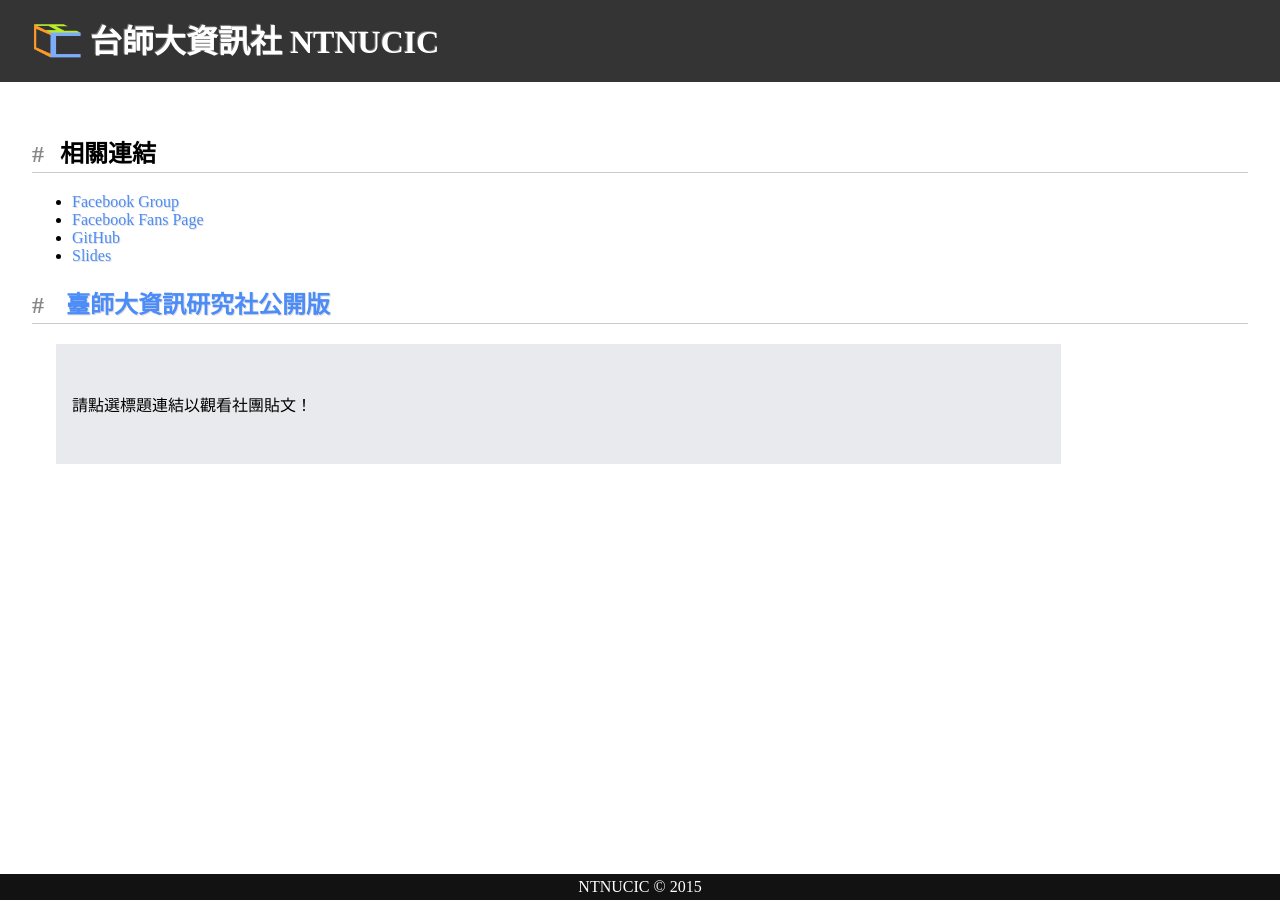
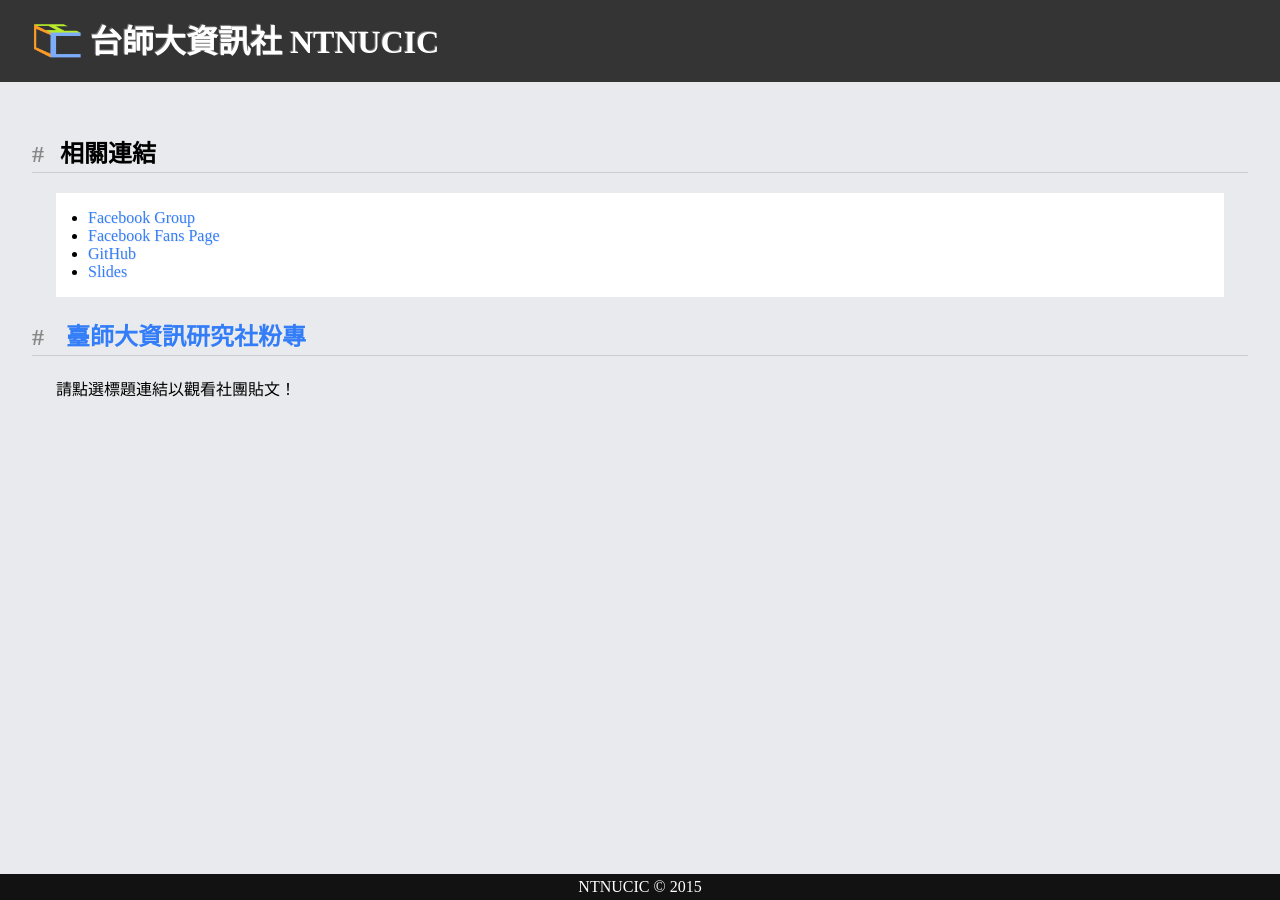
Before and after one commit to NTNUCIC/NTNUCIC.github.io, a Jekyll site: the page built from index.md, in a window 1280 px wide. Built offline with Jekyll 4.4.1, drawn with Linux system fonts in a browser that asks for light colours.

Commit message:
改成顯示粉絲專頁的貼文

```diff
--- a/index.md
+++ b/index.md
@@ -9,53 +9,36 @@
 - [Slides](http://ntnucic.github.io/104/)
 
 <h2 id="fb_title">
-  <a href="https://www.facebook.com/groups/ntnucic/">臺師大資訊研究社公開版</a>
+  <a href="https://www.facebook.com/ntnucic/">臺師大資訊研究社粉專</a>
 </h2>
 
 <ul id="fb_posts">
 </ul>
 
 <script>
-  fetch('https://graph.facebook.com/575629159242410/feed?access_token=1764433087110919|P5Iz7NORruUb8OA2M1m5Wn7_waw').then(function(response) {
+  fetch('https://graph.facebook.com/NTNUCIC/feed?access_token=1764433087110919|P5Iz7NORruUb8OA2M1m5Wn7_waw').then(function(response) {
     return response.json();
   }).then( (posts) => {
-  console.log(posts);
-    var content = "", msg;
+    var content = "";
     posts.data.forEach( (post) => {
       if (post.message) {
-        msg = post.message;
-        msg = msg.replace(/&/g, "&amp;")
+        var msg = post.message
+          .replace(/&/g, "&amp;")
           .replace(/</g, "&lt;")
           .replace(/>/g, "&gt;")
           .replace(/"/g, "&quot;")
           .replace(/'/g, "&#039;");
+        var post_id = post.id.split("_")[1];
+        content += `
+          <li>
+            <a href="http://facebook.com/NTNUCIC/posts/${post_id}">
+              <p>
+                <img src="/images/loud.svg" alt="" width="40" height="40">
+                ${msg}
+              </p>
+            </a>
+          </li>`;
       }
-
-      content += `
-        <li>
-          <img src="https://graph.facebook.com/${post.from.id}/picture?width=60&height=60" alt="${post.from.name}" class="avatar" />
-          <div class="user_name">${post.from.name}</div>
-          <p class="content">`;
-
-          var before = false;
-
-          if(msg) {
-            content += `<a href="https://facebook.com/${post.id} ">${msg}</a>`
-            before = true;
-          }
-          if(post.link) {
-            content += before?"<br>":"[Share]";
-            content += `<a href="${post.link}" class="link">${post.name?post.name:""}</a>`
-            before = true;
-          }
-          if(post.picture) {
-            content += before?"<br>":"";
-            content += `<img src="${post.picture}" alt="" class="share_img" />`
-          }
-
-          content += `</p>
-        </li>
-        `;
     });
     return content;
   })
--- a/style.scss
+++ b/style.scss
@@ -40,6 +40,7 @@
 }
 
 main {
+  background: #E9EAED;
   flex: 1;
   -webkit-flex: 1;
   padding: 2rem;
@@ -55,14 +56,20 @@
   }
 
   a {
-    color: $blue;
+    color: darken($blue, 5%);
     text-decoration: none;
-    text-shadow: 1px 1px 0 #ddd;
+    text-shadow: 1px 1px 0 #eee;
 
     &:hover {
-      color: $green;
+      color: darken($green, 15%);
       transition-duration: .25s;
     }
+  }
+
+  ul {
+    background: #fff;
+    margin: 0 1.5rem;
+    padding: 1rem 2rem;
   }
 }
 
@@ -70,42 +77,28 @@
   background: #E9EAED;
   list-style-type: none;
   margin: 0 1.5rem;
-  padding: 2rem 1rem;
+  padding: 0;
   width: 80%;
 
   li {
     background: #fff;
     margin-bottom: 1rem;
-    padding: 2rem 2rem 0;
+    padding: 0 2rem;
     border: 1px solid;
     border-color: #e5e6e9 #dfe0e4 #d0d1d5;
     border-radius: 3px;
 
-    .avatar {
-      float: left;
-      margin-right: 1rem;
+    img {
+      vertical-align: bottom;
+      height: 27px;
+      width: 20px;
+      margin-right: .5rem;
     }
 
-    .user_name {
-      border-bottom: 1px solid #ccc;
-      color: #3b5998;
-      font-weight: bold;
-      padding-bottom: 5px;
-    }
-
-    .content {
-      padding: 2rem 1rem 1rem;
-    }
-
-    .link {
-      display: block;
-    }
-
-    .share_img {
-      border: 1px solid #666;
-      box-shadow: 3px 3px 0 #666;
-      margin: 1rem 0;
-      padding: 1rem;
+    a {
+      display: inline-block;
+      color: #444;
+      text-shadow: 0 0 3px #eee;
     }
   }
 }
```
Also changed, not shown: images/loud.svg (added).
